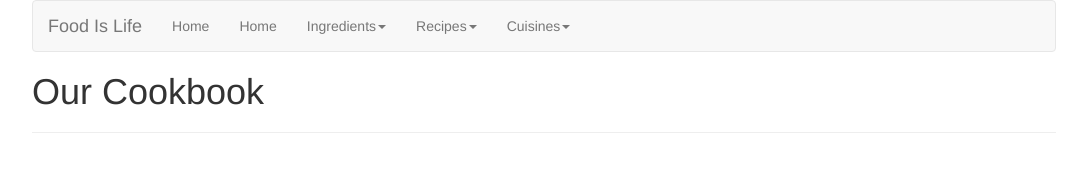
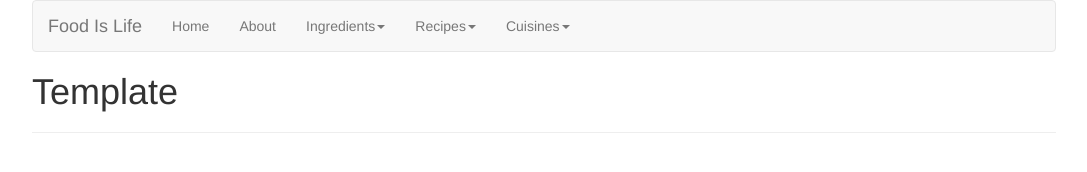
Before and after one commit to mnix13/mnix13.github.io, a plain HTML site: page template.html in a window 1280 px wide. Shown: the whole page, without its empty margins (96-1183 px from the left). Drawn offline with nearby package versions, Linux system fonts and the light colour scheme; files that its build step writes are made by us from their sources.

Commit message:
UPdated template

```diff
--- a/template.html
+++ b/template.html
@@ -2,7 +2,7 @@
 <html lang="en">
 <head>
     <link rel="stylesheet" href="https://maxcdn.bootstrapcdn.com/bootstrap/3.3.7/css/bootstrap.min.css" integrity="sha384-BVYiiSIFeK1dGmJRAkycuHAHRg32OmUcww7on3RYdg4Va+PmSTsz/K68vbdEjh4u" crossorigin="anonymous">
-    <link rel="stylesheet" href="styles.css" />
+    <link rel="stylesheet" href="static/css/styles.css" />
 </head>
 <body>
     <nav class="navbar navbar-default">
@@ -21,8 +21,8 @@
         <div class="collapse navbar-collapse" id="bs-example-navbar-collapse-1">
           <ul class="nav navbar-nav">
             <!-- Home -->
-            <li><a href="#">Home</a></li>
-            <li><a href="about.html">Home</a></li>
+            <li><a href="index.html">Home</a></li>
+            <li><a href="about.html">About</a></li>
             <!-- Ingredients dropdown -->
             <li class="dropdown">
               <a href="#" class="dropdown-toggle" data-toggle="dropdown" role="button" aria-haspopup="true" aria-expanded="false">Ingredients<span class="caret"></span></a>
@@ -66,7 +66,7 @@
 
     <!--Body-->
     <div id="main">
-        <h1>Our Cookbook</h1>
+        <h1>Template</h1>
         <hr />
     </div>
 
```
Also changed, not shown: test.txt (deleted).
